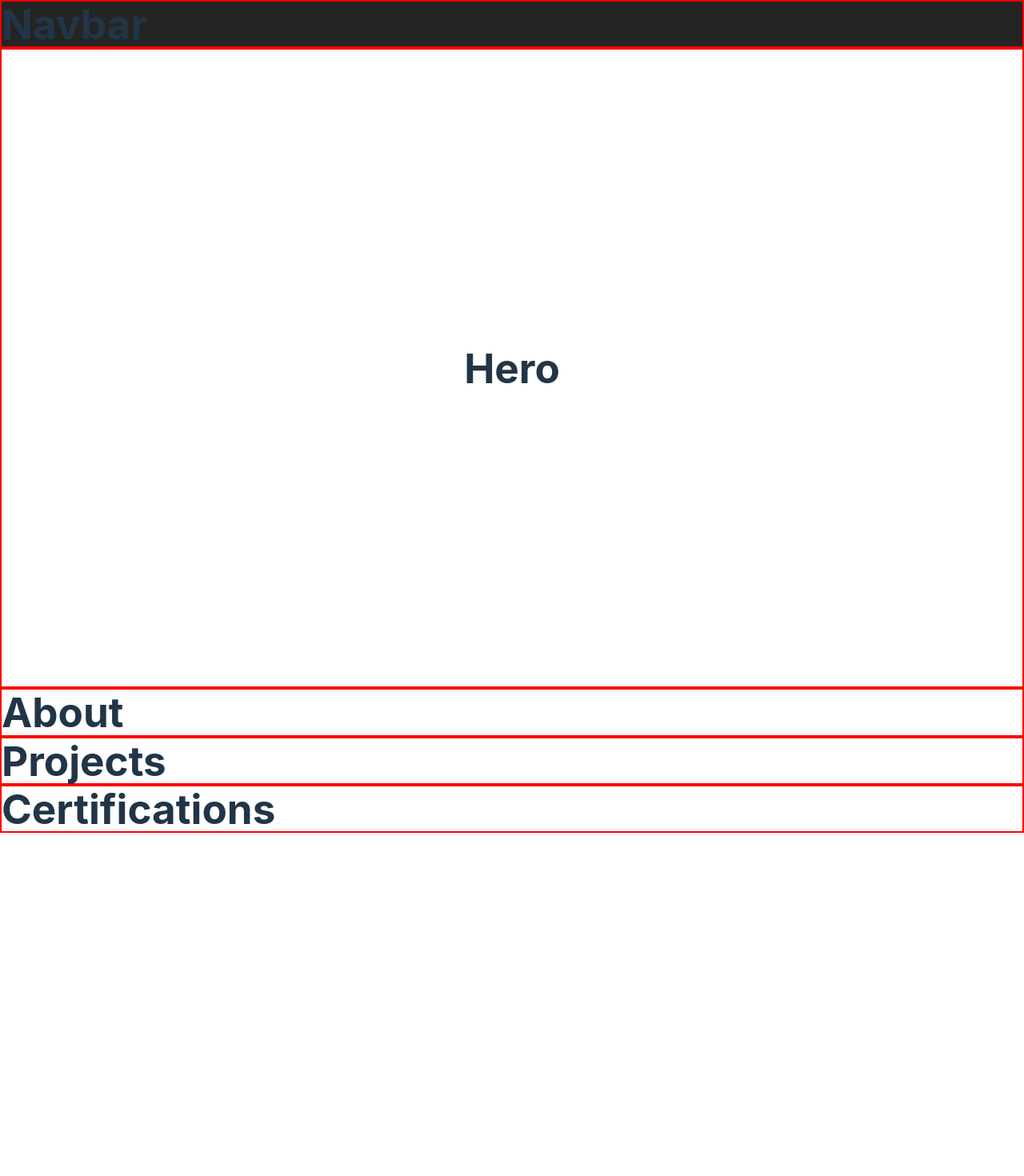
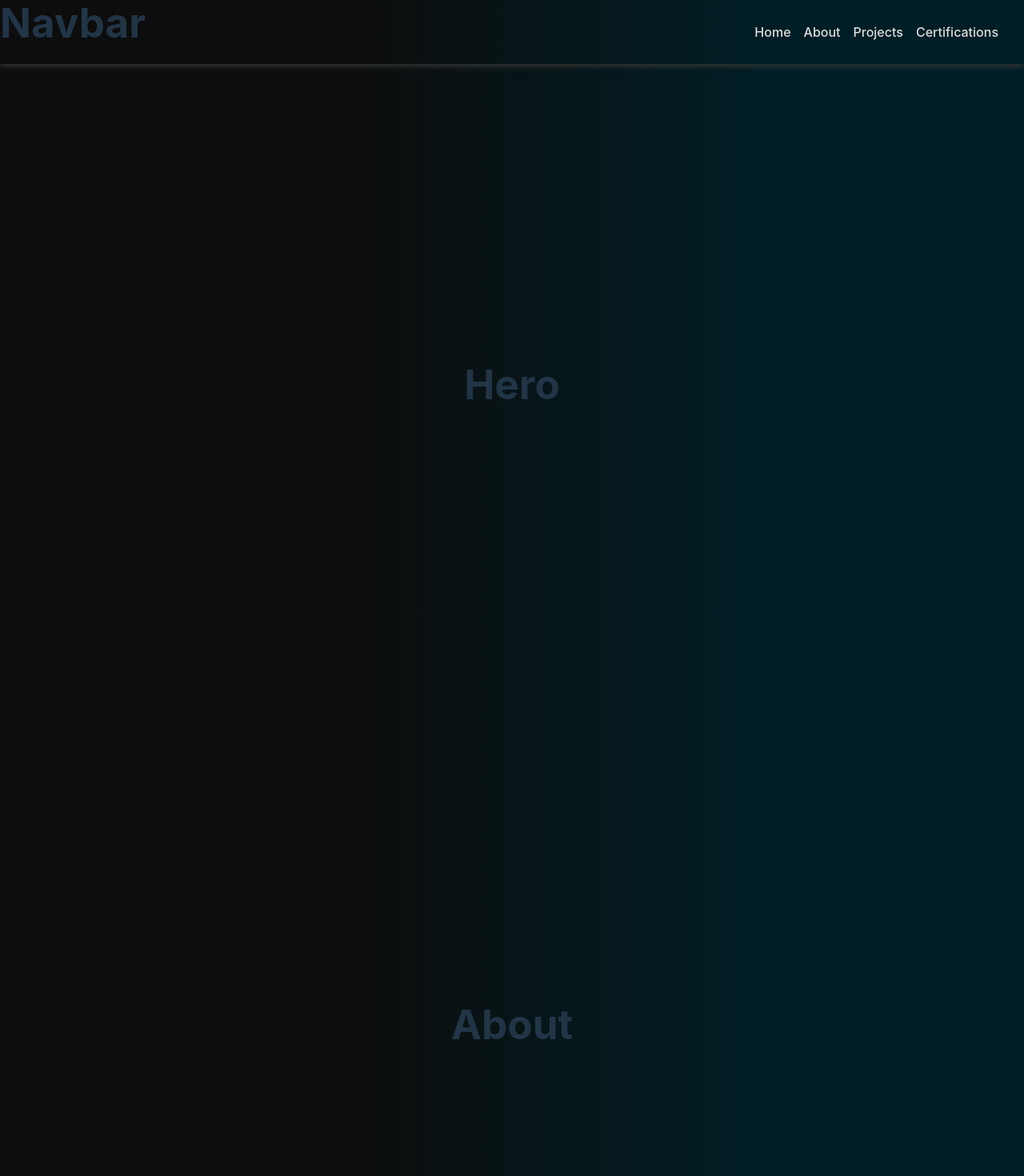
Before and after one commit to Duke-Skygawker/portfolio, a React (Vite) app: page / in a window 1280 px wide. Shown: the top 1470 px of the page at 80% size. Before the commit the page ends 1042 px from the top, so only its background shows below. Built offline with nearby package versions, Linux system fonts and the light colour scheme.

Commit message:
basic layout done

```diff
--- a/src/App/components/About/About.jsx
+++ b/src/App/components/About/About.jsx
@@ -1,6 +1,6 @@
 const About = () => {
   return (
-    <div className="about">
+    <div className="about" id="about">
       <h1>About</h1>
     </div>
   );
--- a/src/App/components/About/about.css
+++ b/src/App/components/About/about.css
@@ -1,3 +1,8 @@
 .about {
-  border: 2px solid red;
+  /* border: 2px solid red; */
+  width: 100vw;
+  height: 100vh;
+  display: flex;
+  justify-content: center;
+  align-items: center;
 }
--- a/src/App/components/Certifications/Certifications.jsx
+++ b/src/App/components/Certifications/Certifications.jsx
@@ -1,6 +1,6 @@
 const Certifications = () => {
   return (
-    <div className="certifications">
+    <div className="certifications" id="certifications">
       <h1>Certifications</h1>
     </div>
   );
--- a/src/App/components/Certifications/certifications.css
+++ b/src/App/components/Certifications/certifications.css
@@ -1,3 +1,8 @@
 .certifications {
-  border: 2px solid red;
+  /* border: 2px solid red; */
+  width: 100vw;
+  height: 100vh;
+  display: flex;
+  justify-content: center;
+  align-items: center;
 }
--- a/src/App/components/Hero/Hero.jsx
+++ b/src/App/components/Hero/Hero.jsx
@@ -1,6 +1,6 @@
 const Hero = () => {
   return (
-    <div className="hero">
+    <div className="hero" id="home">
       <h1>Hero</h1>
     </div>
   );
--- a/src/App/components/Hero/hero.css
+++ b/src/App/components/Hero/hero.css
@@ -1,5 +1,5 @@
 .hero {
-  border: 2px solid red;
+  /* border: 2px solid red; */
   width: 100vw;
   height: 100vh;
   display: flex;
--- a/src/App/components/Navbar/Navbar.jsx
+++ b/src/App/components/Navbar/Navbar.jsx
@@ -1,7 +1,15 @@
 const Navbar = () => {
   return (
     <div className="navbar">
-      <h1>Navbar</h1>
+      <div>
+        <h1>Navbar</h1>
+      </div>
+      <div className="nav-links">
+        <a href="#home">Home</a>
+        <a href="#about">About</a>
+        <a href="#projects">Projects</a>
+        <a href="#certifications">Certifications</a>
+      </div>
     </div>
   );
 };
--- a/src/App/components/Navbar/navbar.css
+++ b/src/App/components/Navbar/navbar.css
@@ -1,7 +1,29 @@
 .navbar {
-  border: 2px solid red;
+  /* border: 2px solid red; */
   position: sticky;
   top: 0;
-  display: box;
-  background-color: #242424;
+  display: flex;
+  background: rgb(13, 13, 13);
+  background: linear-gradient(
+    90deg,
+    rgba(13, 13, 13, 1) 33%,
+    rgba(0, 30, 37, 1) 75%
+  );
+  justify-content: space-between;
+  min-height: 5em;
+  -webkit-box-shadow: 0px 5px 5px 0px rgba(52, 52, 52, 1);
+  -moz-box-shadow: 0px 5px 5px 0px rgba(52, 52, 52, 1);
+  box-shadow: 0px 3px 7px 0px rgba(52, 52, 52, 1);
 }
+
+.nav-links {
+  display: flex;
+  justify-content: center;
+  align-items: center;
+  margin-right: 2em;
+  gap: 1em;
+}
+
+.nav-links a {
+  color: #ddd;
+}
--- a/src/App/components/Projects/Projects.jsx
+++ b/src/App/components/Projects/Projects.jsx
@@ -1,6 +1,6 @@
 const Projects = () => {
   return (
-    <div className="projects">
+    <div className="projects" id="projects">
       <h1>Projects</h1>
     </div>
   );
--- a/src/App/components/Projects/projects.css
+++ b/src/App/components/Projects/projects.css
@@ -1,3 +1,8 @@
 .projects {
-  border: 2px solid red;
+  /* border: 2px solid red; */
+  width: 100vw;
+  height: 100vh;
+  display: flex;
+  justify-content: center;
+  align-items: center;
 }
--- a/src/index.css
+++ b/src/index.css
@@ -12,7 +12,12 @@
 
   color-scheme: light dark;
   color: rgba(255, 255, 255, 0.87);
-  background-color: #242424;
+  background: rgb(36, 36, 36);
+  background: linear-gradient(
+    90deg,
+    rgba(13, 13, 13, 1) 33%,
+    rgba(0, 30, 37, 1) 75%
+  );
 
   font-synthesis: none;
   text-rendering: optimizeLegibility;
```
